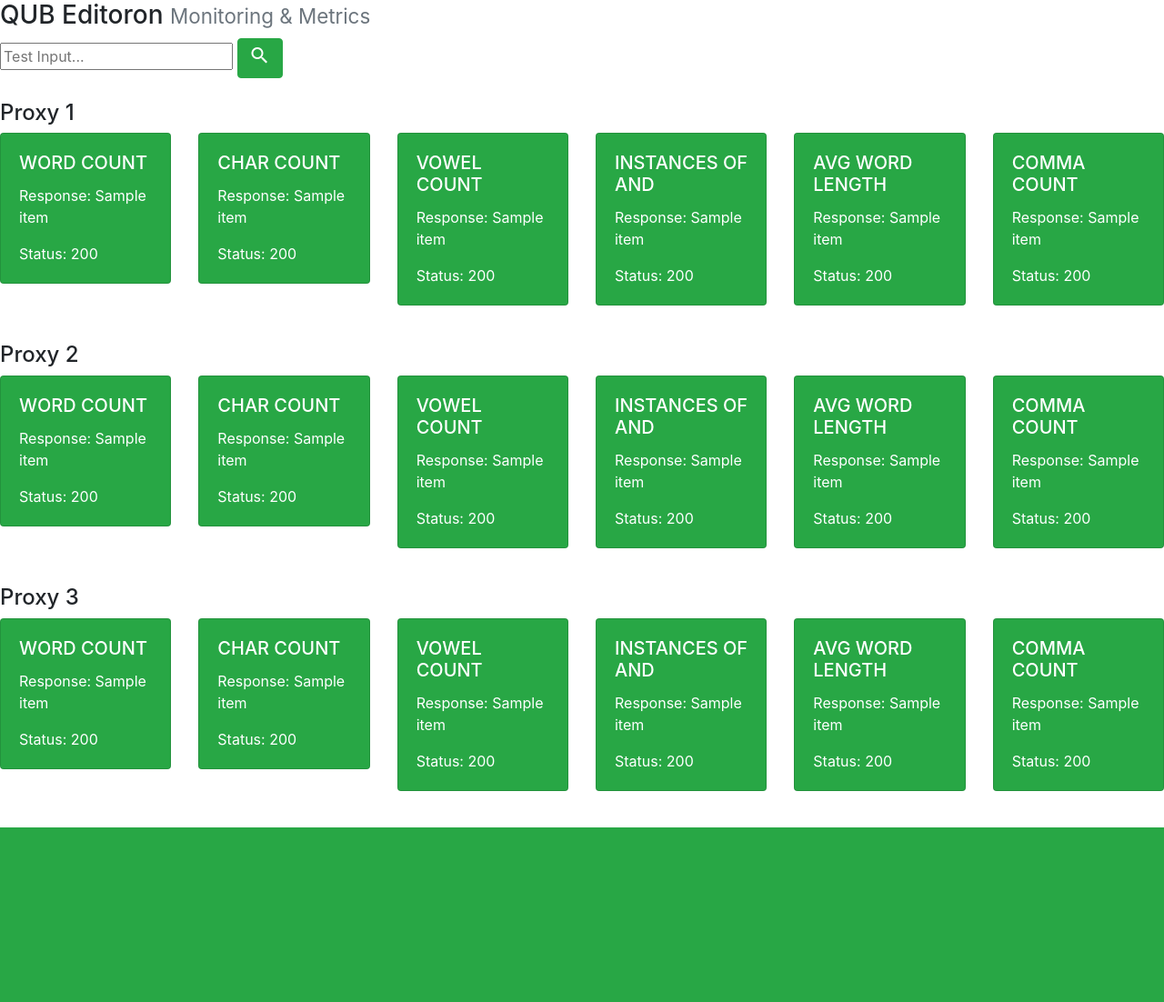
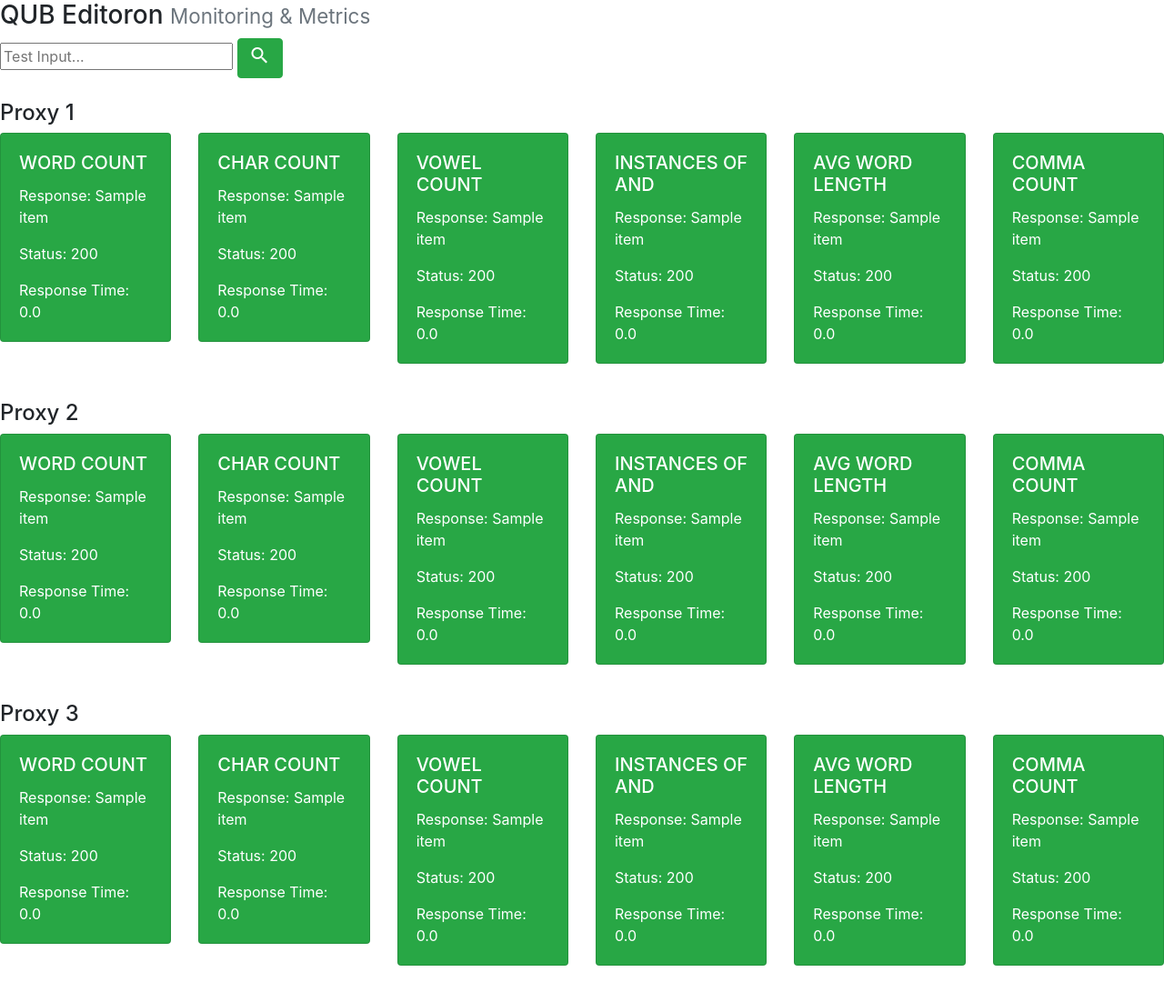
Before and after one commit to maisyjane/MonitoringAPI, a Flask app: page / in a window 1280 px wide. Shown: the whole page at 91% size. Before the commit the page ends 910 px from the top, so only its background shows below. Run offline with Flask 2, Linux system fonts and the light colour scheme; a database or web service that is not in the repository returns one stand-in record (values such as "Sample title"); data that the repository does not hold is empty; some libraries are stand-ins or nearby versions.

Commit message:
added performance time

```diff
--- a/app.py
+++ b/app.py
@@ -57,6 +57,14 @@ def get_request(testing_input):
         and_count_responses.append(requests.get(and_count_urls[i]))
 
     for i in range(len(proxys)):
+        comma_count_response_times.append(comma_count_responses[i].elapsed.total_seconds())
+        vowel_count_response_times.append(vowel_count_responses[i].elapsed.total_seconds())
+        word_count_response_times.append(word_count_responses[i].elapsed.total_seconds())
+        char_count_response_times.append(char_count_responses[i].elapsed.total_seconds())
+        avg_word_response_times.append(avg_word_responses[i].elapsed.total_seconds())
+        and_count_response_times.append(and_count_responses[i].elapsed.total_seconds())
+
+    for i in range(len(proxys)):
         comma_count_status_codes.append(comma_count_responses[i].status_code)
         vowel_count_status_codes.append(vowel_count_responses[i].status_code)
         word_count_status_codes.append(word_count_responses[i].status_code)
@@ -103,6 +111,12 @@ def get_request(testing_input):
                            word_count_json=word_count_json,
                            char_count_json=char_count_json,
                            avg_word_json=avg_word_json,
+                           comma_count_response_times=comma_count_response_times,
+                           vowel_count_response_times=vowel_count_response_times,
+                           word_count_response_times=avg_word_response_times,
+                           char_count_response_times=char_count_response_times,
+                           and_count_response_times=and_count_response_times,
+                           avg_word_response_times=avg_word_response_times
                            )
 
 
--- a/templates/frontend.html
+++ b/templates/frontend.html
@@ -18,7 +18,7 @@
   {% endif %}
       <div class="card-body">
         <h5 class="card-title">WORD COUNT</h5>
-        <p class="card-text">Response: {{ word_count_json[0] }}</p><p class="card-text">Status: {{ word_count_status_codes[0] }}</p>
+        <p class="card-text">Response: {{ word_count_json[0] }}</p><p class="card-text">Status: {{ word_count_status_codes[0] }}</p><p class="card-text">Response Time: {{ word_count_response_times[0] }}</p>
       </div>
     </div>
   </div>
@@ -30,7 +30,7 @@
     {% endif %}
       <div class="card-body">
         <h5 class="card-title">CHAR COUNT</h5>
-        <p class="card-text">Response: {{ char_count_json[0] }}</p><p class="card-text">Status: {{ char_count_status_codes[0] }}</p>
+        <p class="card-text">Response: {{ char_count_json[0] }}</p><p class="card-text">Status: {{ char_count_status_codes[0] }}</p><p class="card-text">Response Time: {{ char_count_response_times[0] }}</p>
       </div>
     </div>
   </div>
@@ -42,7 +42,7 @@
   {% endif %}
       <div class="card-body">
         <h5 class="card-title">VOWEL COUNT</h5>
-        <p class="card-text">Response: {{ vowel_count_json[0] }}</p><p class="card-text">Status: {{ vowel_count_status_codes[0] }}</p>
+        <p class="card-text">Response: {{ vowel_count_json[0] }}</p><p class="card-text">Status: {{ vowel_count_status_codes[0] }}</p><p class="card-text">Response Time: {{ vowel_count_response_times[0] }}</p>
       </div>
     </div>
   </div>
@@ -54,7 +54,7 @@
   {% endif %}
       <div class="card-body">
         <h5 class="card-title">INSTANCES OF AND</h5>
-        <p class="card-text">Response: {{ and_count_json[0] }}</p><p class="card-text">Status: {{ and_count_status_codes[0] }}</p>
+        <p class="card-text">Response: {{ and_count_json[0] }}</p><p class="card-text">Status: {{ and_count_status_codes[0] }}</p><p class="card-text">Response Time: {{ and_count_response_times[0] }}</p>
       </div>
     </div>
   </div>
@@ -66,7 +66,7 @@
   {% endif %}
       <div class="card-body">
         <h5 class="card-title">AVG WORD LENGTH</h5>
-        <p class="card-text">Response: {{ avg_word_json[0] }}</p><p class="card-text">Status: {{ avg_word_status_codes[0] }}</p>
+        <p class="card-text">Response: {{ avg_word_json[0] }}</p><p class="card-text">Status: {{ avg_word_status_codes[0] }}</p><p class="card-text">Response Time: {{ avg_word_response_times[0] }}</p>
       </div>
     </div>
   </div>
@@ -78,7 +78,7 @@
   {% endif %}
       <div class="card-body">
         <h5 class="card-title">COMMA COUNT</h5>
-        <p class="card-text">Response: {{ comma_count_json[0] }}</p><p class="card-text">Status: {{ comma_count_status_codes[0] }}</p>
+        <p class="card-text">Response: {{ comma_count_json[0] }}</p><p class="card-text">Status: {{ comma_count_status_codes[0] }}</p><p class="card-text">Response Time: {{ comma_count_response_times[0] }}</p>
       </div>
     </div>
   </div>
@@ -93,7 +93,7 @@
   {% endif %}
       <div class="card-body">
         <h5 class="card-title">WORD COUNT</h5>
-        <p class="card-text">Response: {{ word_count_json[1] }}</p><p class="card-text">Status: {{ word_count_status_codes[1] }}</p>
+        <p class="card-text">Response: {{ word_count_json[1] }}</p><p class="card-text">Status: {{ word_count_status_codes[1] }}</p><p class="card-text">Response Time: {{ word_count_response_times[1] }}</p>
       </div>
     </div>
   </div>
@@ -105,7 +105,7 @@
   {% endif %}
       <div class="card-body">
         <h5 class="card-title">CHAR COUNT</h5>
-        <p class="card-text">Response: {{ char_count_json[1] }}</p><p class="card-text">Status: {{ char_count_status_codes[1] }}</p>
+        <p class="card-text">Response: {{ char_count_json[1] }}</p><p class="card-text">Status: {{ char_count_status_codes[1] }}</p><p class="card-text">Response Time: {{ char_count_response_times[1] }}</p>
       </div>
     </div>
   </div>
@@ -117,7 +117,7 @@
   {% endif %}
       <div class="card-body">
         <h5 class="card-title">VOWEL COUNT</h5>
-        <p class="card-text">Response: {{ vowel_count_json[1] }}</p><p class="card-text"><p class="card-text">Status: {{ vowel_count_status_codes[1] }}</p>
+        <p class="card-text">Response: {{ vowel_count_json[1] }}</p><p class="card-text"><p class="card-text">Status: {{ vowel_count_status_codes[1] }}</p><p class="card-text">Response Time: {{ vowel_count_response_times[1] }}</p>
       </div>
     </div>
   </div>
@@ -129,7 +129,7 @@
   {% endif %}
       <div class="card-body">
         <h5 class="card-title">INSTANCES OF AND</h5>
-        <p class="card-text">Response: {{ and_count_json[1] }}</p><p class="card-text">Status: {{ and_count_status_codes[1] }}</p>
+        <p class="card-text">Response: {{ and_count_json[1] }}</p><p class="card-text">Status: {{ and_count_status_codes[1] }}</p><p class="card-text">Response Time: {{ and_count_response_times[1] }}</p>
       </div>
     </div>
   </div>
@@ -141,7 +141,7 @@
   {% endif %}
       <div class="card-body">
         <h5 class="card-title">AVG WORD LENGTH</h5>
-        <p class="card-text">Response: {{ avg_word_json[1] }}</p><p class="card-text">Status: {{ avg_word_status_codes[1] }}</p>
+        <p class="card-text">Response: {{ avg_word_json[1] }}</p><p class="card-text">Status: {{ avg_word_status_codes[1] }}</p><p class="card-text">Response Time: {{ avg_word_response_times[1] }}</p>
       </div>
     </div>
   </div>
@@ -153,7 +153,7 @@
   {% endif %}
       <div class="card-body">
         <h5 class="card-title">COMMA COUNT</h5>
-        <p class="card-text">Response: {{ comma_count_json[1] }}</p><p class="card-text">Status: {{ comma_count_status_codes[1] }}</p>
+        <p class="card-text">Response: {{ comma_count_json[1] }}</p><p class="card-text">Status: {{ comma_count_status_codes[1] }}</p><p class="card-text">Response Time: {{ comma_count_response_times[1] }}</p>
       </div>
     </div>
   </div>
@@ -168,7 +168,7 @@
   {% endif %}
       <div class="card-body">
         <h5 class="card-title">WORD COUNT</h5>
-        <p class="card-text">Response: {{ word_count_json[2] }}</p><p class="card-text">Status: {{ word_count_status_codes[2] }}</p>
+        <p class="card-text">Response: {{ word_count_json[2] }}</p><p class="card-text">Status: {{ word_count_status_codes[2] }}</p><p class="card-text">Response Time: {{ word_count_response_times[2] }}</p>
       </div>
     </div>
   </div>
@@ -180,7 +180,7 @@
   {% endif %}
       <div class="card-body">
         <h5 class="card-title">CHAR COUNT</h5>
-        <p class="card-text">Response: {{ char_count_json[2] }}</p><p class="card-text">Status: {{ char_count_status_codes[2] }}</p>
+        <p class="card-text">Response: {{ char_count_json[2] }}</p><p class="card-text">Status: {{ char_count_status_codes[2] }}</p><p class="card-text">Response Time: {{ char_count_response_times[2] }}</p>
       </div>
     </div>
   </div>
@@ -192,7 +192,7 @@
   {% endif %}
       <div class="card-body">
         <h5 class="card-title">VOWEL COUNT</h5>
-        <p class="card-text">Response: {{ vowel_count_json[2] }}</p><p class="card-text">Status: {{ vowel_count_status_codes[2] }}</p>
+        <p class="card-text">Response: {{ vowel_count_json[2] }}</p><p class="card-text">Status: {{ vowel_count_status_codes[2] }}</p><p class="card-text">Response Time: {{ vowel_count_response_times[2] }}</p>
       </div>
     </div>
   </div>
@@ -204,7 +204,7 @@
   {% endif %}
       <div class="card-body">
         <h5 class="card-title">INSTANCES OF AND</h5>
-        <p class="card-text">Response: {{ and_count_json[2] }}</p><p class="card-text">Status: {{ and_count_status_codes[2] }}</p>
+        <p class="card-text">Response: {{ and_count_json[2] }}</p><p class="card-text">Status: {{ and_count_status_codes[2] }}</p><p class="card-text">Response Time: {{ and_count_response_times[2] }}</p>
       </div>
     </div>
   </div>
@@ -216,7 +216,7 @@
   {% endif %}
       <div class="card-body">
         <h5 class="card-title">AVG WORD LENGTH</h5>
-        <p class="card-text">Response: {{ avg_word_json[2] }}</p><p class="card-text">Status: {{ avg_word_status_codes[2] }}</p>
+        <p class="card-text">Response: {{ avg_word_json[2] }}</p><p class="card-text">Status: {{ avg_word_status_codes[2] }}</p><p class="card-text">Response Time: {{ avg_word_response_times[2] }}</p>
       </div>
     </div>
   </div>
@@ -228,7 +228,7 @@
   {% endif %}
       <div class="card-body">
         <h5 class="card-title">COMMA COUNT</h5>
-        <p class="card-text">Response: {{ comma_count_json[2] }}</p><p class="card-text">Status: {{ comma_count_status_codes[2] }}</p>
+        <p class="card-text">Response: {{ comma_count_json[2] }}</p><p class="card-text">Status: {{ comma_count_status_codes[2] }}</p><p class="card-text">Response Time: {{ comma_count_response_times[2] }}</p>
       </div>
     </div>
   </div>
```
